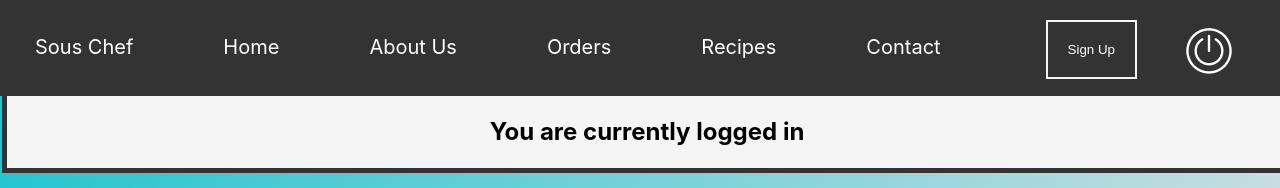
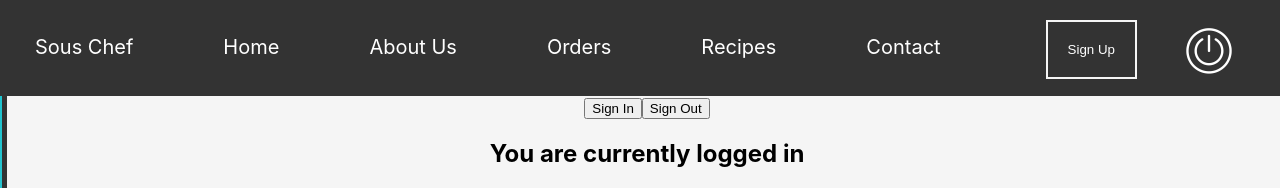
Before and after one commit to mathews1193/React-first_project, a React (Create React App) app: page / in a window 1280 px wide. Shown: the top 188 px of the page. Built offline with nearby package versions, Linux system fonts and the light colour scheme.

Commit message:
created a button for handling events

```diff
--- a/src/components/MyInfor.js
+++ b/src/components/MyInfor.js
@@ -7,9 +7,17 @@ class MyInfor extends React.Component {
     super();
     this.state = {
       isLoggedIn:true,
-    }
+  }
+  this.signIn = this.signIn.bind(this)
+  this.signOut = this.signOut.bind(this)
 }
+  signIn(){
+    this.setState({ isLoggedIn:true })
+  }
 
+  signOut(){
+    this.setState({ isLoggedIn:false })
+  }
   render(){
     let result;
 
@@ -20,9 +28,11 @@ class MyInfor extends React.Component {
     }
     return (
            <div className="todo-list">
+             <button onClick={this.signIn}>Sign In</button>
+             <button onClick={this.signOut}>Sign Out</button>
               <h2>You are currently logged {result}</h2>
           </div>
             )
     }
-}
+  }
   export default MyInfor
--- a/src/components/NavBar.js
+++ b/src/components/NavBar.js
@@ -2,12 +2,13 @@ import React from 'react';
 import DropDownNav from './DropDownNav';
 import './stylesheets/NavBar.css';
 
-function signIn(){
-    console.log("Signed in")
-}
+
 
 class NavBar extends React.Component{
 
+    signIn(){
+    console.log("Signed in");
+}
     render(){
         return (
         <nav className='NavBar'>
@@ -18,7 +19,7 @@ class NavBar extends React.Component{
                 <li className="nav">Orders</li>
                 <li className="nav">Recipes</li>
                 <li className="nav">Contact</li>
-                <button className="btn-signup" onClick={signIn}>Sign Up</button>
+                <button className="btn-signup" onMouseOver={this.signIn}>Sign Up</button>
                 <DropDownNav/>
             </ul>
         </nav>
```
